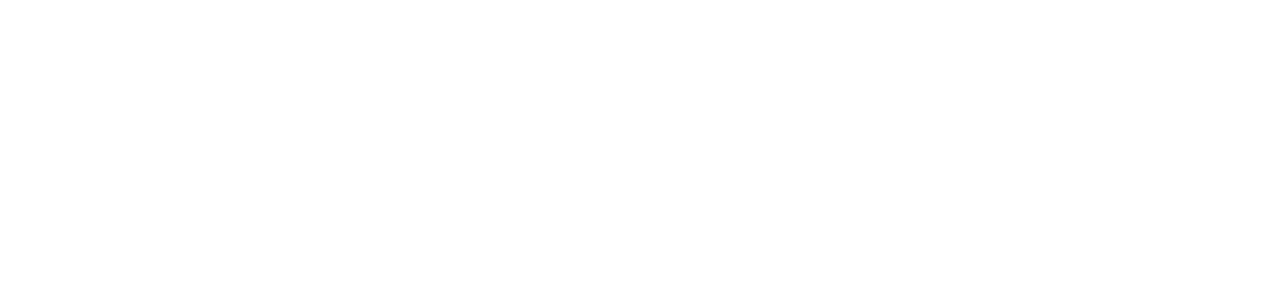
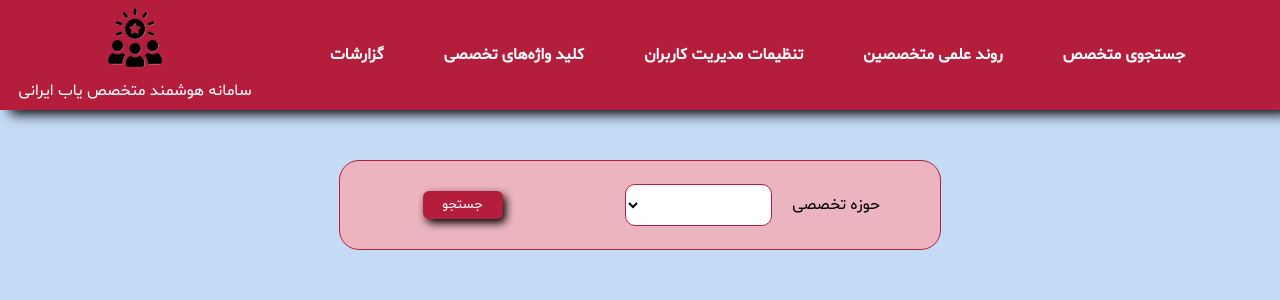
Before and after one commit to nawidadkhah/Linked_specialists, a React (Create React App) app: page /Process in a window 1280 px wide. Before the commit this address had no page. Shown: the top 300 px of the page. Built offline with nearby package versions, Linux system fonts and the light colour scheme.

Commit message:
fix pages

```diff
--- a/src/App.jsx
+++ b/src/App.jsx
@@ -3,6 +3,7 @@ import { Home } from './Pages/Home/Home'
 import { SearchPage } from "./Pages/SearchPage/SearchPage";
 import { Reports } from './Pages/Reports/Reports';
 import { SpecialWord } from './Pages/SpecialWord/SpecialWord';
+import {Process} from './Pages/Process/Process.jsx'
 import { BrowserRouter, Routes, Route } from "react-router-dom";
 import './App.css'
 
@@ -16,6 +17,7 @@ function App() {
           <Route path="/Search" element={<SearchPage />}></Route>
           <Route path="/Reports" element={<Reports />}></Route>
           <Route path="/Special-words" element={<SpecialWord />}></Route>
+          <Route path="/Process" element={<Process />}></Route>
         </Routes>
       </BrowserRouter>
     </div>
--- a/src/Components/Navbar/Navbar.jsx
+++ b/src/Components/Navbar/Navbar.jsx
@@ -22,17 +22,13 @@ export const Navbar = () => {
           <span className="items">کلید واژه‌های تخصصی</span>
         </Link>
 
-        <span className="items">
-          تنظیمات مدیریت کاربران
-        </span>
-        <span className="items">
+        <span className="items">تنظیمات مدیریت کاربران</span>
+        <Link to="/Process">
+          <span className="items">روند علمی متخصصین</span>
+        </Link>
 
-          روند علمی متخصصین
-        </span>
         <Link to="/Search">
-         <span className="items">
-            جستجوی متخصص
-          </span>
+          <span className="items">جستجوی متخصص</span>
         </Link>
       </ul>
     </div>
--- a/src/Components/Table/Table.css
+++ b/src/Components/Table/Table.css
@@ -2,6 +2,7 @@
     border-collapse: collapse;
     width: 70%;
     margin: 0 auto;
+    box-shadow: 10px 10px 30px rgb(244, 77, 77);
 }
 
 #customers td,
@@ -20,7 +21,7 @@
 }
 
 #customers tr:hover {
-    background-color: rgb(169, 30, 30);
+    background-color: rgb(213, 100, 100);
     color: aliceblue;
 }
 
--- a/src/Pages/Reports/Reports.css
+++ b/src/Pages/Reports/Reports.css
@@ -1,3 +1,8 @@
+/* .reports {
+    background-color: #c4dbf6;
+    height: 100vh;
+} */
+
 .reports-div {
     display: flex;
     flex-direction: row;
--- a/src/Pages/Reports/Reports.jsx
+++ b/src/Pages/Reports/Reports.jsx
@@ -44,7 +44,7 @@ export const Reports = () => {
     }
   };
   return (
-    <div>
+    <div className="reports">
       <Navbar />
       <div className="reports-div">
         <div className="reports-div-items">
--- a/src/Pages/SearchPage/SearchPage.css
+++ b/src/Pages/SearchPage/SearchPage.css
@@ -14,10 +14,10 @@
     transition: .3s ease-in;
 }
 
-
-/* .search-content {
-    overflow-: hidden;
-} */
+.search {
+    background-color: #c4dbf6;
+    height: 100vh;
+}
 
 .search-div {
     display: flex;
--- a/src/Pages/SearchPage/SearchPage.jsx
+++ b/src/Pages/SearchPage/SearchPage.jsx
@@ -21,7 +21,7 @@ export const SearchPage = () => {
 SetisSearch(true)
   }
   return (
-    <div>
+    <div className="search">
       <Modal data={data} />
       <div className="search-content">
         <Navbar />
--- a/src/Pages/SpecialWord/SpecialWord.css
+++ b/src/Pages/SpecialWord/SpecialWord.css
@@ -0,0 +1,4 @@
+.special {
+    background-color: #c4dbf6;
+    height: 100vh;
+}
--- a/src/Pages/SpecialWord/SpecialWord.jsx
+++ b/src/Pages/SpecialWord/SpecialWord.jsx
@@ -8,7 +8,7 @@ export const SpecialWord = () => {
   const [isSearch, setIsSearch] = useState(false);
 
   return (
-    <div>
+    <div className='special'>
       <Navbar />
       <SearchCom
         title="حوزه تخصصی"
```
